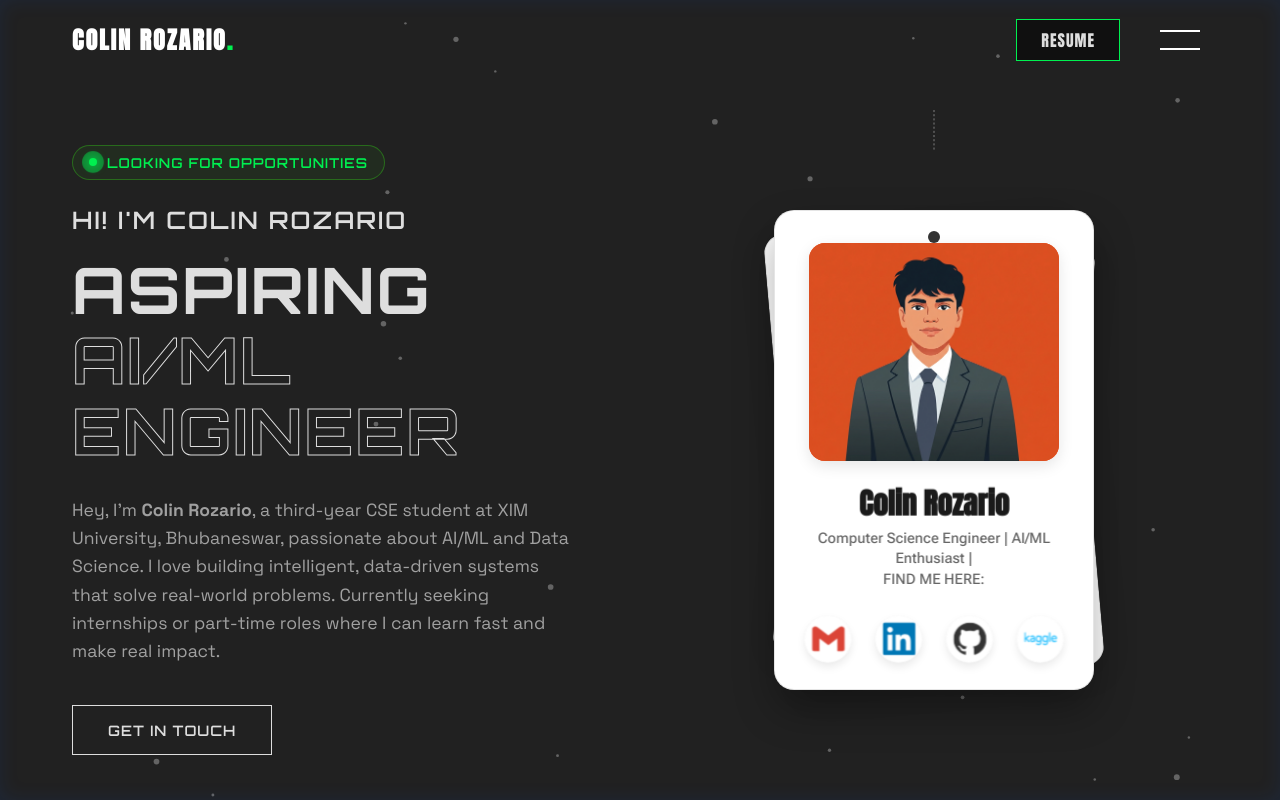
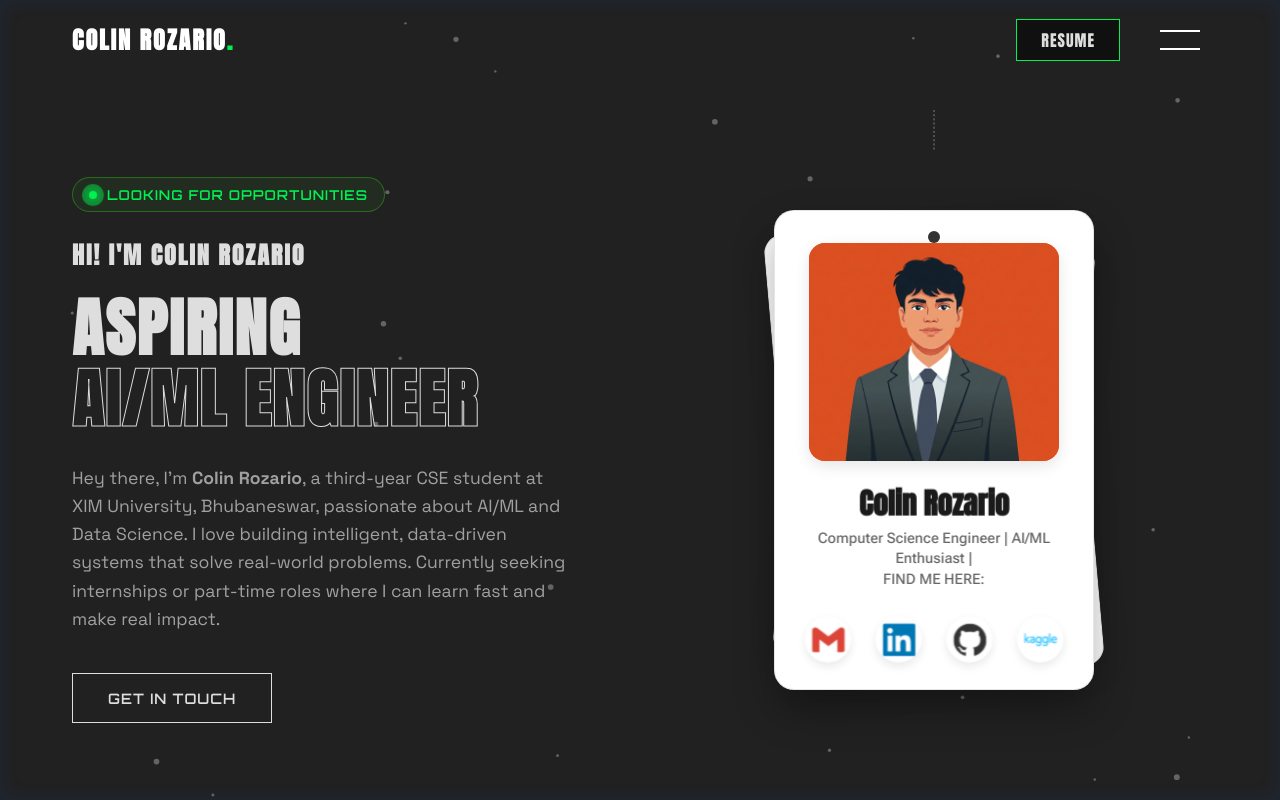
Before and after one commit to colinrozario/portfolio, a React (Vite) app: page / in a window 1280 px wide. Shown: the top 800 px of the page. Built offline with nearby package versions, Linux system fonts and the light colour scheme.

Commit message:
feat: add Hero component with introductory content and animation

```diff
--- a/src/components/Hero.jsx
+++ b/src/components/Hero.jsx
@@ -18,14 +18,14 @@ const Hero = () => {
                             <span className="pulse-dot"></span>
                             Looking for opportunities
                         </motion.div>
-                        <h2 className="greeting font-tech">HI! I'M COLIN ROZARIO</h2>
-                        <h1 className="title font-tech">
+                        <h2 className="greeting font-display">HI! I'M COLIN ROZARIO</h2>
+                        <h1 className="title font-display">
                             ASPIRING <br />
                             <span className="text-outline">AI/ML ENGINEER</span>
                         </h1>
 
                       <p className="description">
-  Hey, I’m <strong>Colin Rozario</strong>, a third-year CSE student at XIM University, Bhubaneswar, passionate about AI/ML and Data Science.
+  Hey there, I’m <strong>Colin Rozario</strong>, a third-year CSE student at XIM University, Bhubaneswar, passionate about AI/ML and Data Science.
   I love building intelligent, data-driven systems that solve real-world problems.
   Currently seeking internships or part-time roles where I can learn fast and make real impact.
 </p>
```
